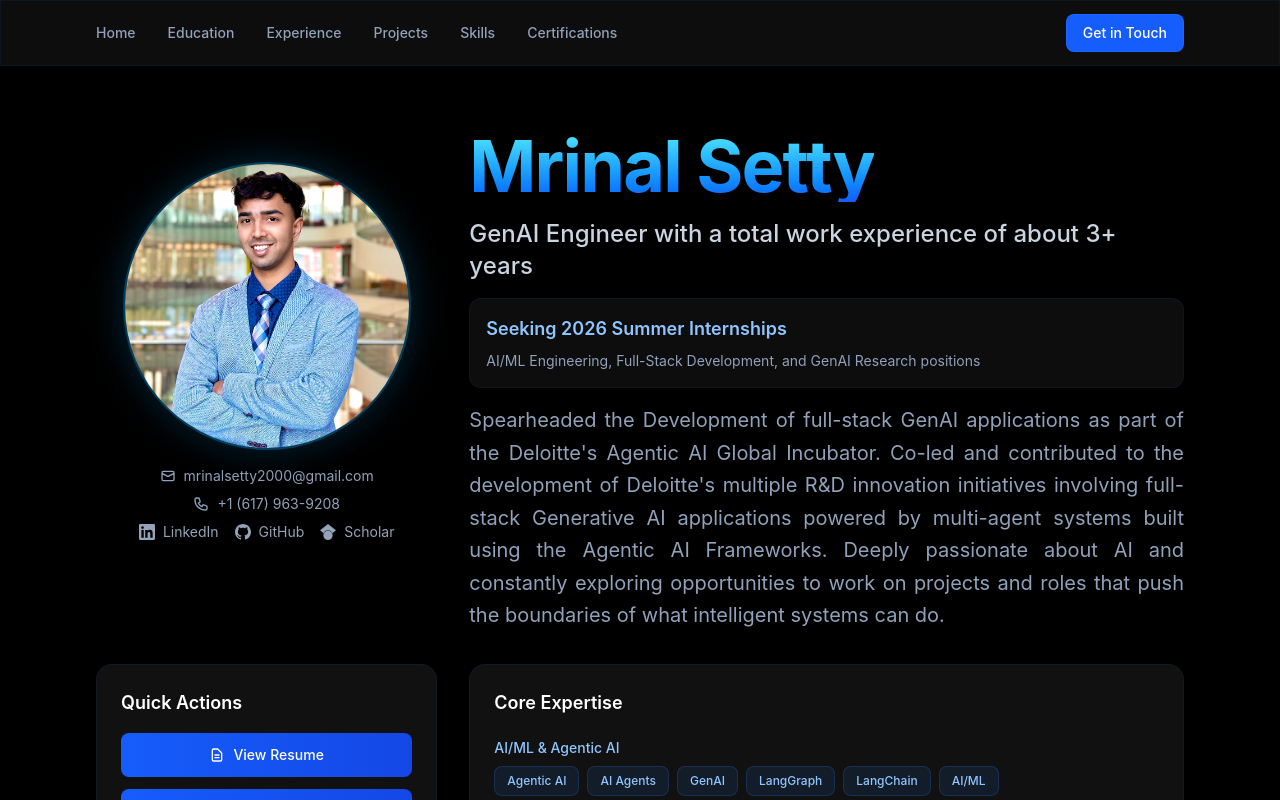
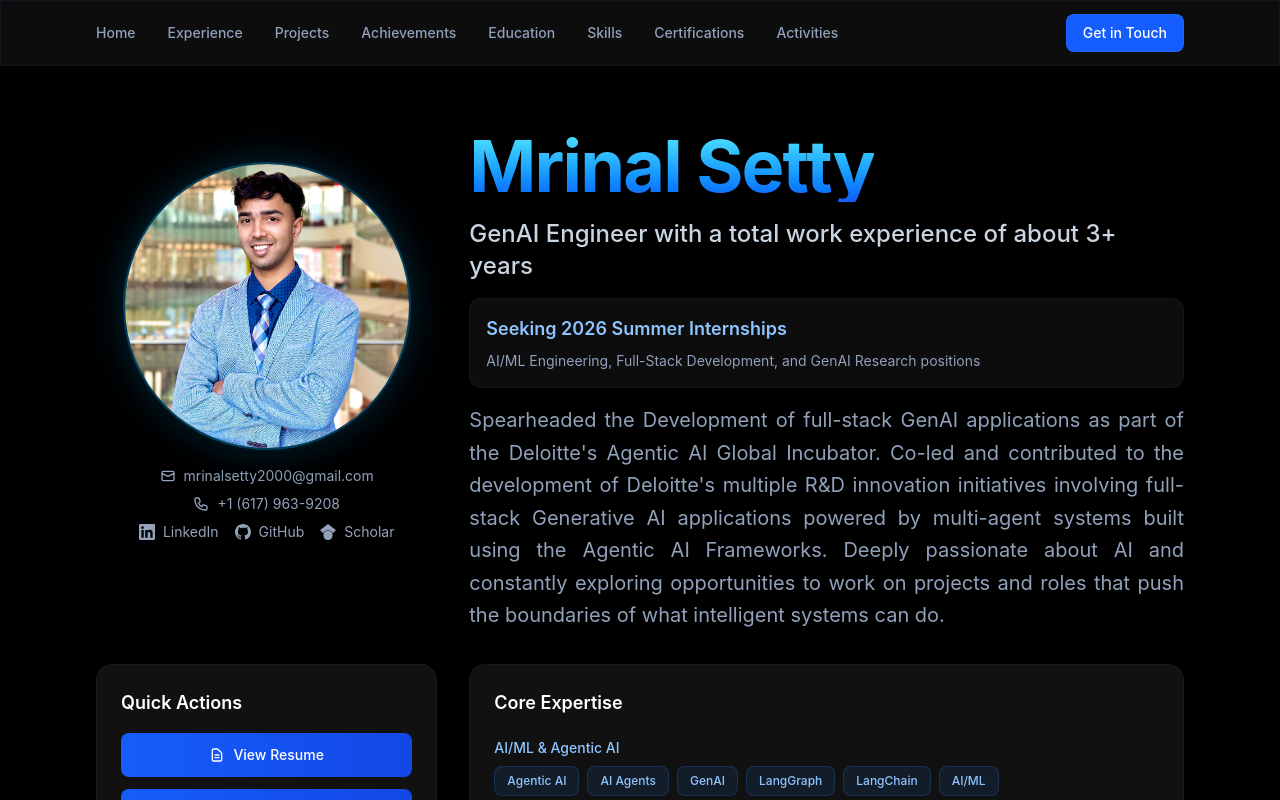
Before and after one commit to mrinalsetty/mrinalsetty-portfolio, a Next.js app: page / in a window 1280 px wide. Shown: the top 800 px of the page. Built offline with nearby package versions, Linux system fonts and the light colour scheme.

Commit message:
update portfolio website

```diff
--- a/src/app/page.tsx
+++ b/src/app/page.tsx
@@ -1,8 +1,10 @@
 import Navbar from "@/components/Navbar";
 import HeroSection from "@/components/sections/HeroSection";
-import EducationSection from "@/components/sections/EducationSection";
 import ExperienceSection from "@/components/sections/ExperienceSection";
 import ProjectsSection from "@/components/sections/ProjectsSection";
+import AchievementsSection from "@/components/sections/AchievementsSection";
+import ActivitiesSection from "@/components/sections/ActivitiesSection";
+import EducationSection from "@/components/sections/EducationSection";
 import SkillsSection from "@/components/sections/SkillsSection";
 import CertificationsSection from "@/components/sections/CertificationsSection";
 import ContactSection from "@/components/sections/ContactSection";
@@ -12,11 +14,13 @@
     <>
       <Navbar />
       <HeroSection />
-      <EducationSection />
       <ExperienceSection />
       <ProjectsSection />
+      <AchievementsSection />
+      <EducationSection />
       <SkillsSection />
       <CertificationsSection />
+      <ActivitiesSection />
       <ContactSection />
     </>
   );
--- a/src/components/Navbar.tsx
+++ b/src/components/Navbar.tsx
@@ -7,11 +7,13 @@
           <nav className="flex items-center gap-8">
             {[
               { href: "#", label: "Home" },
-              { href: "#education", label: "Education" },
               { href: "#experience", label: "Experience" },
               { href: "#projects", label: "Projects" },
+              { href: "#achievements", label: "Achievements" },
+              { href: "#education", label: "Education" },
               { href: "#skills", label: "Skills" },
               { href: "#certifications", label: "Certifications" },
+              { href: "#activities", label: "Activities" },
             ].map((item) => (
               <a
                 key={item.href}
--- /dev/null
+++ b/src/components/sections/AchievementsSection.tsx
@@ -0,0 +1,43 @@
+export default function AchievementsSection() {
+  const achievements = [
+    "Deloitte USI: Received Spot Award for the contributions towards the successful scaling up & meeting the demands of EDP 2.0 Initiative",
+    "Deloitte USI: Industry Proficiency Bronze Badge × 3",
+    "Completed 3000+ Client service hours at Deloitte",
+    "Earned HackerRank CPP Gold badge (5 Stars)",
+    "Cleared JEE Mains and Qualified for JEE Advanced",
+    "Distinction Holder (CBSE Class 10 Topper)",
+  ];
+
+  return (
+    <section
+      id="achievements"
+      className="section-scroll-target container-narrow py-16 sm:py-20"
+    >
+      <div className="text-center mb-12">
+        <h2 className="text-3xl sm:text-4xl font-bold gradient-text mb-4">
+          Achievements
+        </h2>
+        <p className="text-lg text-slate-400 max-w-2xl mx-auto">
+          Professional achievements and academic accomplishments
+        </p>
+      </div>
+
+      <div className="modern-card p-8">
+        <div className="grid gap-4 md:grid-cols-2">
+          {achievements.map((achievement, index) => (
+            <div
+              key={index}
+              className="flex items-start gap-4 p-4 rounded-xl bg-slate-800/30 border border-blue-600/20
+                         hover:bg-slate-800/50 hover:border-blue-400/40 transition-all duration-200 cursor-hover"
+            >
+              <div className="w-2 h-2 bg-blue-400 rounded-full mt-2 shrink-0"></div>
+              <span className="text-slate-300 text-sm leading-relaxed">
+                {achievement}
+              </span>
+            </div>
+          ))}
+        </div>
+      </div>
+    </section>
+  );
+}
--- /dev/null
+++ b/src/components/sections/ActivitiesSection.tsx
@@ -0,0 +1,41 @@
+export default function ActivitiesSection() {
+  const activities = [
+    "Member of Google Developer Student Club",
+    "Captain of the NIE College Tennis Team",
+    "Certified Singer in Classical music",
+    "Avid Traveller",
+  ];
+
+  return (
+    <section
+      id="activities"
+      className="section-scroll-target container-narrow py-16 sm:py-20"
+    >
+      <div className="text-center mb-12">
+        <h2 className="text-3xl sm:text-4xl font-bold gradient-text mb-4">
+          Activities
+        </h2>
+        <p className="text-lg text-slate-400 max-w-2xl mx-auto">
+          Extracurricular activities and personal interests
+        </p>
+      </div>
+
+      <div className="modern-card p-8">
+        <div className="grid gap-4 md:grid-cols-2">
+          {activities.map((activity, index) => (
+            <div
+              key={index}
+              className="flex items-start gap-4 p-4 rounded-xl bg-slate-800/30 border border-blue-600/20
+                         hover:bg-slate-800/50 hover:border-blue-400/40 transition-all duration-200 cursor-hover"
+            >
+              <div className="w-2 h-2 bg-blue-400 rounded-full mt-2 shrink-0"></div>
+              <span className="text-slate-300 text-sm leading-relaxed">
+                {activity}
+              </span>
+            </div>
+          ))}
+        </div>
+      </div>
+    </section>
+  );
+}
```
